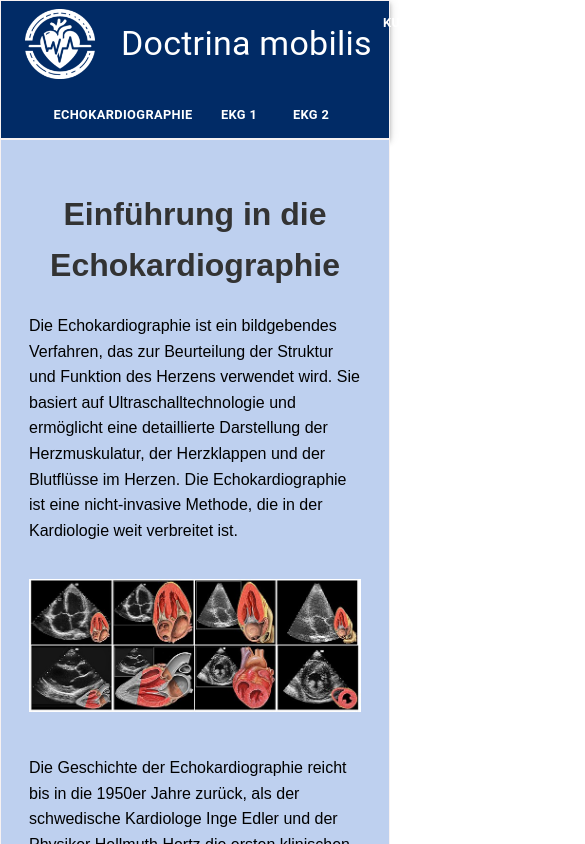
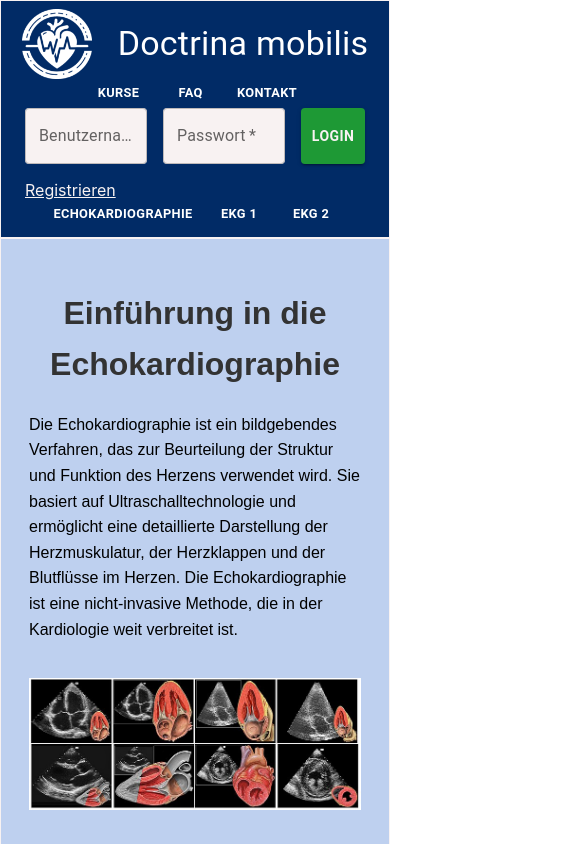
Before and after one commit to DoctrinaMobilis/website, a React (Create React App) app in the folder doctrina-mobilis-client/: page / in a window 390 px wide. Shown: the top 844 px of the page, 585 px wide, since content can reach past the window. Built offline with nearby package versions, Linux system fonts and the light colour scheme; no server answers.

Commit message:
header changes responsive_04

```diff
--- a/doctrina-mobilis-client/src/Header.css
+++ b/doctrina-mobilis-client/src/Header.css
@@ -10,6 +10,9 @@
   justify-content: space-between;
   align-items: center;
   width: 100%;
+}
+.upper-header {
+flex-direction: row;
 }
 
 .left-section {
@@ -82,7 +85,11 @@
     padding: 0 0.5em;
   }
 
-  .upper-header, .lower-header {
+  .upper-header {
+    flex-direction: column;
+  }
+
+  .lower-header {
     flex-direction: row;
     align-items: flex-start;
   }
```
